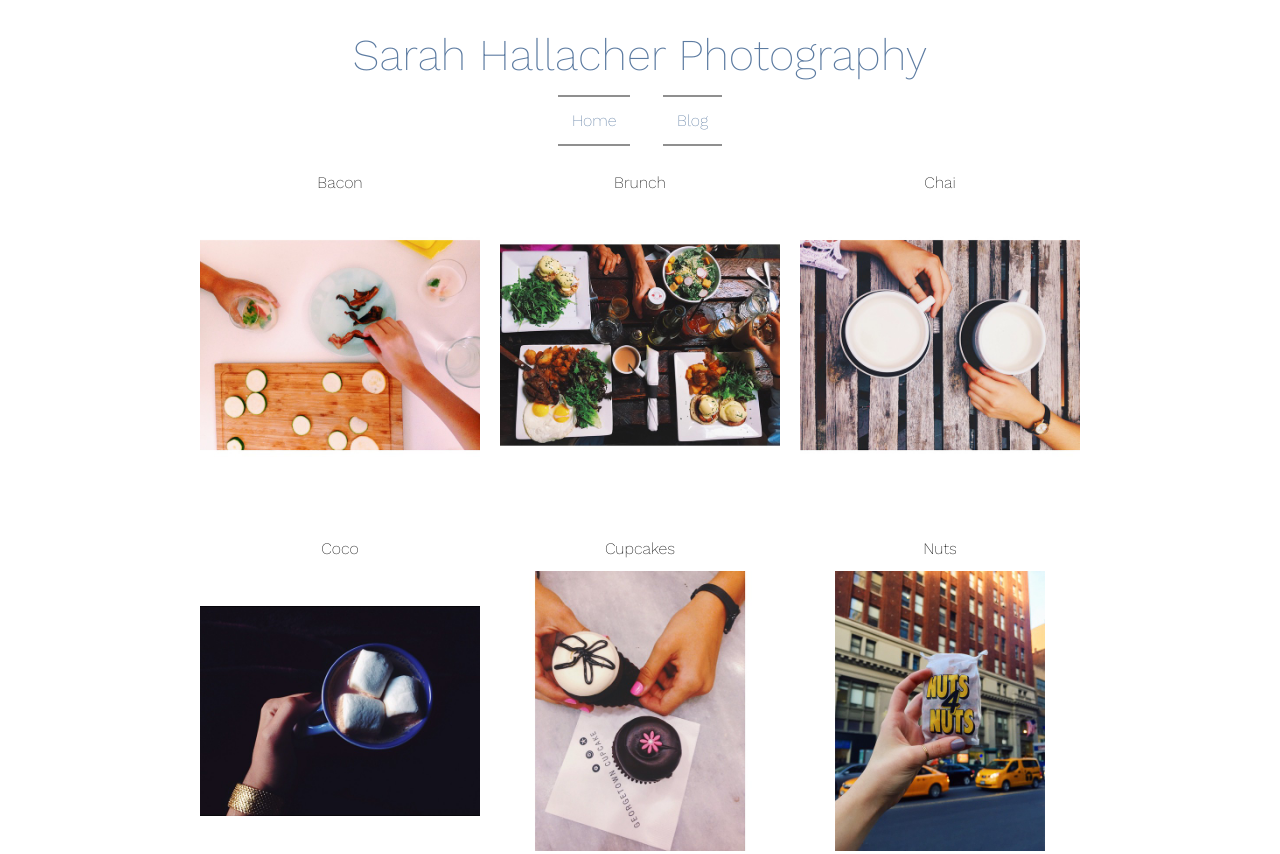
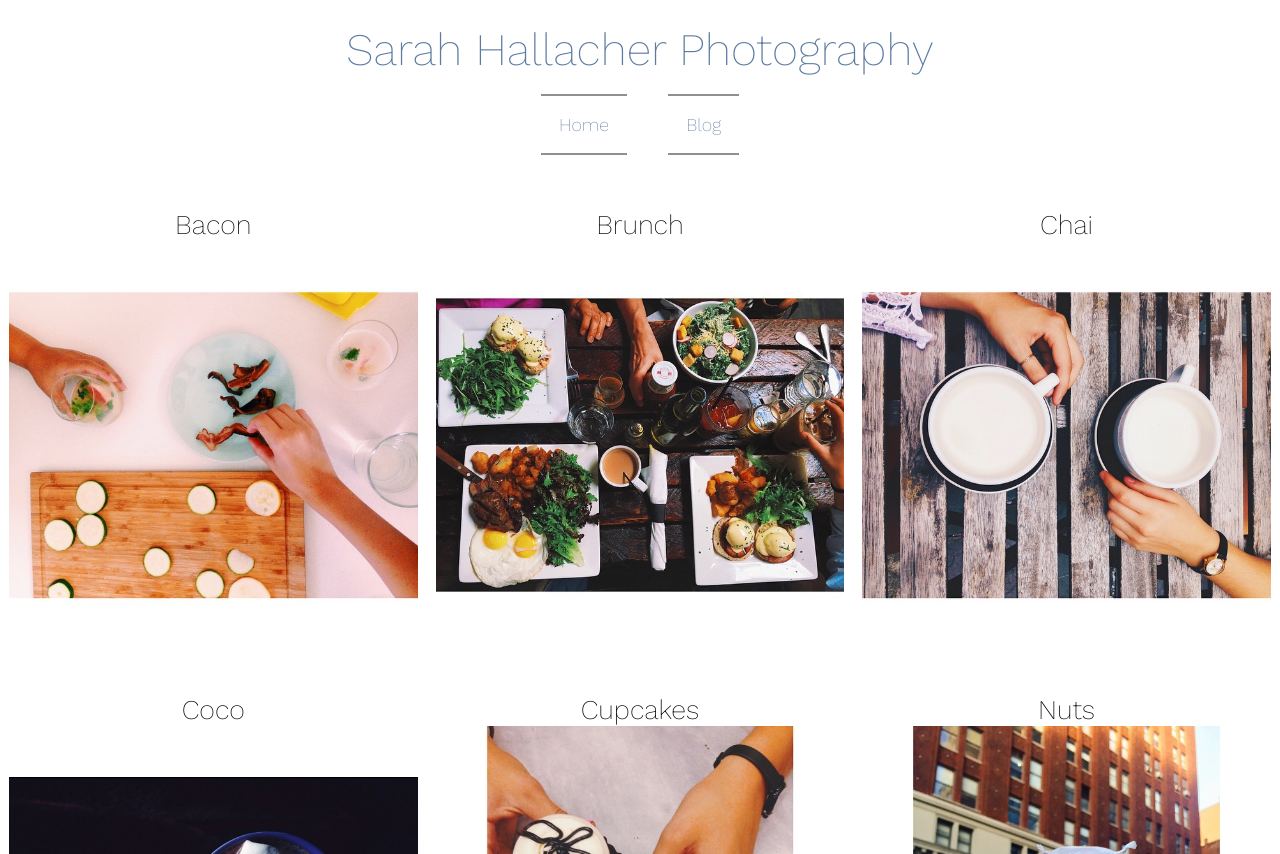
Before and after one commit to thiatt/thiatt.github.io, a plain HTML site: page unit6/index.html in a window 1280 px wide. Shown: the top 854 px of the page. Drawn offline with nearby package versions, Linux system fonts and the light colour scheme.

Commit message:
Update style.css

```diff
--- a/unit6/css/style.css
+++ b/unit6/css/style.css
@@ -1,30 +1,29 @@
- body {
- 	font-size: 16px;
+* { margin:0; padding:0; box-sizing:border-box; }
+body {
+ 	font-size: 18px;
  	font-family: 'Work Sans', sans-serif;
  	font-weight: 200;
  }
  h1 {
  	text-align: center;
  	color: #5c7ba1;
- 	font-size: 44px;
- 	font-family: 'Work Sans', sans-serif;
+ 	font-size: 2.5em;
  	font-weight: 200;
+ 	margin-top:.5em;
  }
  h2 {
  	text-align: center;
- 	font-size: 16px;
- 	font-family: 'Work Sans', sans-serif;
  	font-weight: 200;
- 	padding-top: 20px;
+ 	padding-top: 1em;
  }
  img {
- 	 width: 280px;
+ 	 width: 100%;
  	 display: block;
   }
 .thumbnail{
-	width: 280px;
+	width: 33.33%;
 	float: left;
-	margin: 10px;
+	padding:.5em;
 }
  nav {
  	text-decoration: none;
@@ -33,22 +32,23 @@
  nav a {
  	text-decoration: none;
  	color: #5c7ba1;
+ 	display:inline-block;
  	border-bottom: 2px solid #8f8f8f;
  	border-top: 2px solid #8f8f8f;
- 	padding: 14px;
- 	margin: 14px;
- 	 }
+ 	padding: 1em;
+ 	margin: 1em;
+}
 a:hover {
 	color: #a18757;
 }
-section {
+main {
 	overflow: auto;
-	width: 900px;
+	max-width: 1200px;
 	margin: 0 auto;
 }
 footer {
 	text-align: center;
-	border-top: 2px #bfbfbf;
-	border-bottom: 2px #bfbfbf;
+	border-top: 2px #bfbfbf solid;
 	clear:both;
+	padding:2em;
 }
```
